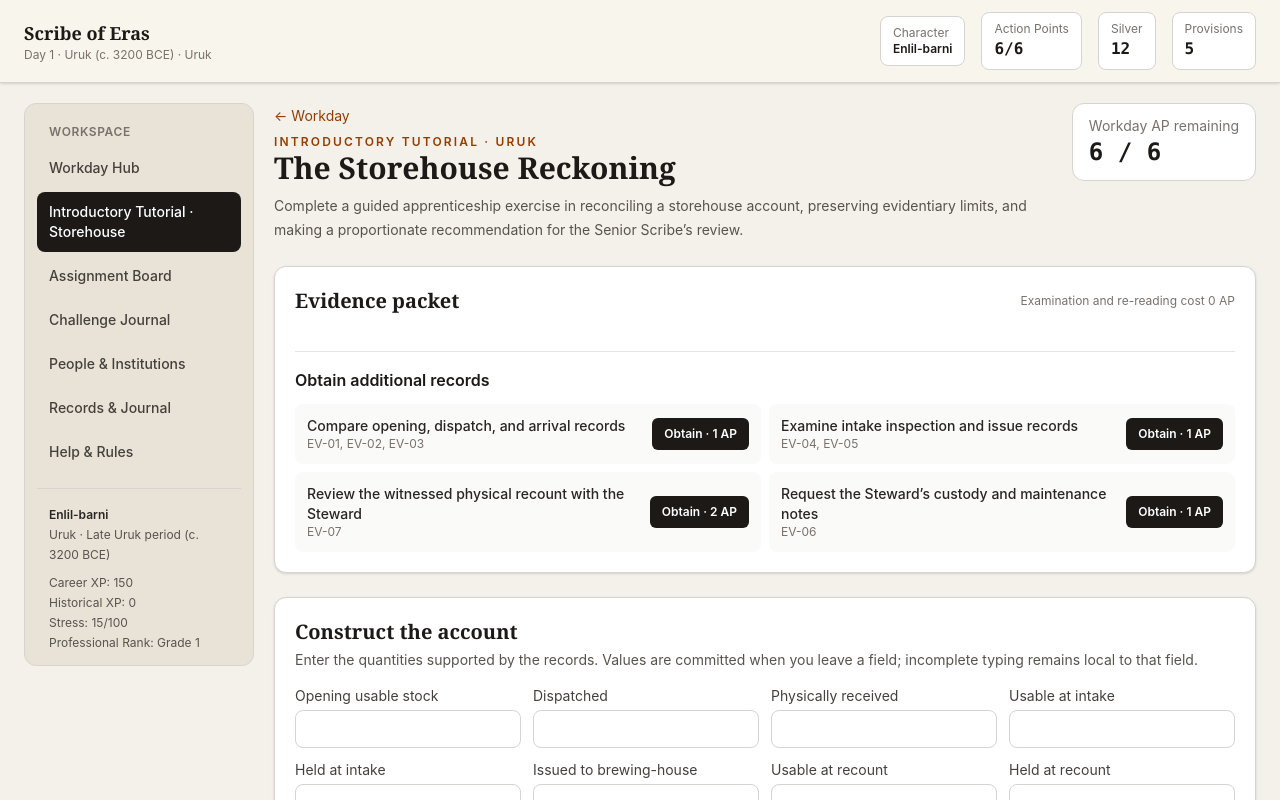
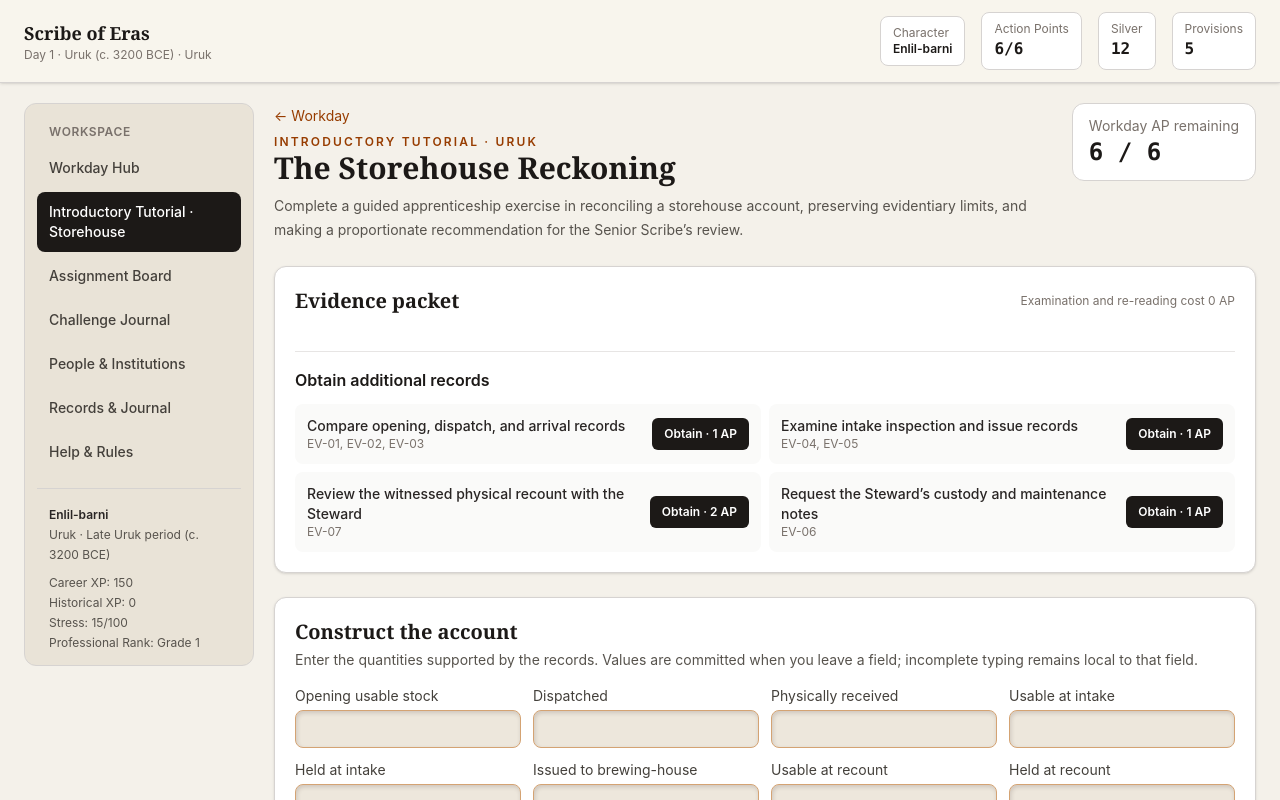
Before and after one commit to JawnGrimm/eras, a React (Vite) app: page / in a window 1280 px wide. Both pictures are taken after a click on the button "Introductory Tutorial · Storehouse". Shown: the top 800 px of the page. Built offline with nearby package versions, Linux system fonts and the light colour scheme.

Commit message:
Apply clay input and authorized tutorial seal

```diff
--- a/src/components/StorehouseWorkScreen.tsx
+++ b/src/components/StorehouseWorkScreen.tsx
@@ -3,6 +3,7 @@ import type { EvidenceId } from '../state/ids';
 import { useGame } from '../state/GameProvider';
 import { STOREHOUSE_EVIDENCE, STOREHOUSE_WORK_ID, storehouseReckoning, interpretStorehouseEvidence } from '../works/storehouseReckoning';
 import type { StorehouseField, StorehouseFinding, StorehouseRecommendation, StorehouseScenarioData } from '../works/storehouseReckoning';
+import { SealImpression } from './SealImpression';
 
 const fieldLabels: Record<StorehouseField, string> = {
   opening: 'Opening usable stock',
@@ -76,7 +77,7 @@ export function NumericDraftField({ field, value, onCommit, disabled = false }:
         disabled={disabled}
         onChange={(event) => setDraft(event.target.value)}
         onBlur={commit}
-        className="w-full rounded-lg border border-stone-300 bg-white px-3 py-2 font-mono text-stone-900 outline-none focus:border-amber-700 focus:ring-2 focus:ring-amber-700/20"
+        className="clay-input-pressed w-full px-3 py-2 font-mono text-sm"
       />
     </label>
   );
@@ -237,9 +238,14 @@ export function StorehouseWorkScreen({ onBack }: { onBack: () => void }) {
         </div>}
       </section>
 
-      {progress.status === 'completed' && <section className="rounded-xl border border-emerald-300 bg-emerald-50 p-5" role="status">
-        <h2 className="font-serif text-xl font-semibold text-stone-900">Tutorial completed</h2>
-        <p className="mt-2 text-sm text-stone-700">Final disposition: {progress.finalDisposition ?? 'Completed'}.</p>
+      {progress.status === 'completed' && <section className="relative flex flex-wrap items-center justify-between gap-4 rounded-xl border border-emerald-300 bg-emerald-50 p-5" role="status">
+        <div>
+          <h2 className="font-serif text-xl font-semibold text-stone-900">Tutorial completed</h2>
+          <p className="mt-2 text-sm text-stone-700">Final disposition: {progress.finalDisposition ?? 'Completed'}.</p>
+        </div>
+        {progress.finalDisposition === 'authorized' && (
+          <SealImpression status="authorized" institutionName="Temple Storehouse" />
+        )}
       </section>}
 
       {assessment && <section className="rounded-xl border border-stone-300 bg-white p-5 shadow-sm">
```
